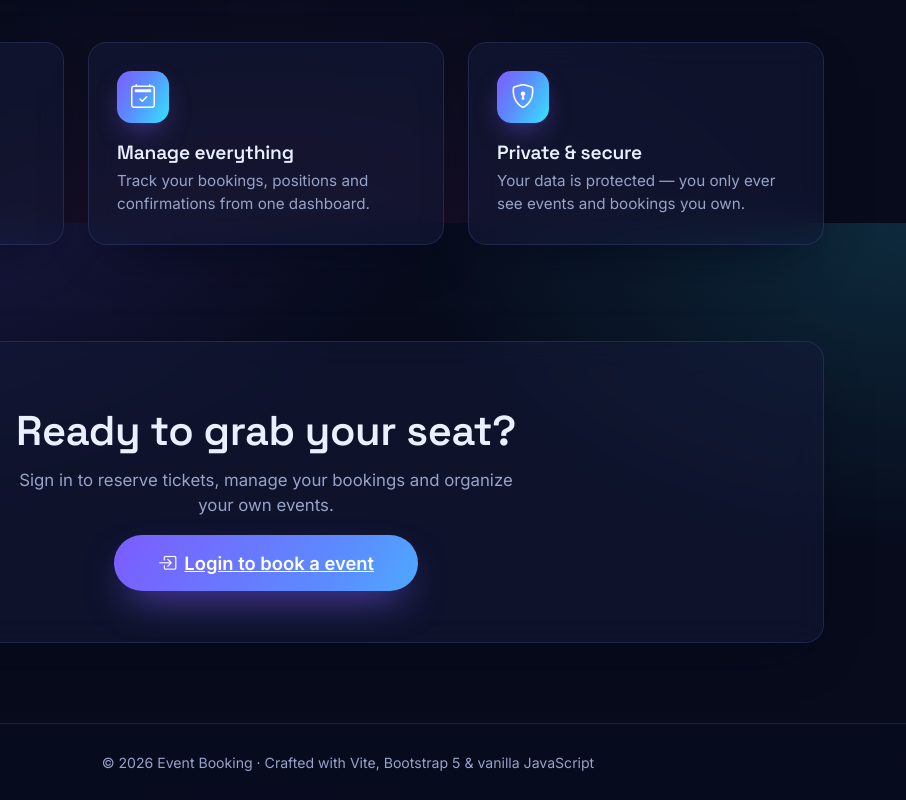
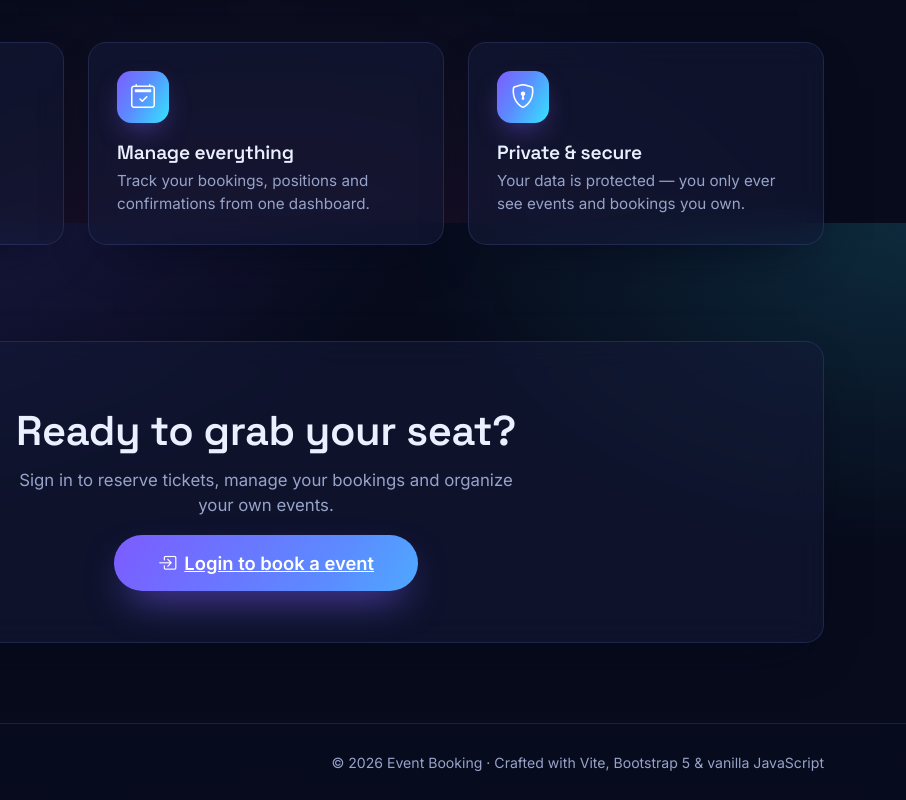
Before and after one commit to ivo0509/Event-Booking, a website built with Vite: page index.html in a window 1280 px wide. Shown: the part 1377-2177 px from the top of the page, 374-1280 px from the left. Built offline with nearby package versions, Linux system fonts and the light colour scheme; no server answers.

Commit message:
Copyright text

```diff
--- a/src/components/footer/Footer.css
+++ b/src/components/footer/Footer.css
@@ -37,8 +37,7 @@
 }
 
 .site-footer__note {
-  margin: 0;
+  margin: 0 0 0 auto;
   font-size: 0.88rem;
-  text-align: center;
-  flex: 1 1 auto;
+  text-align: right;
 }
```
